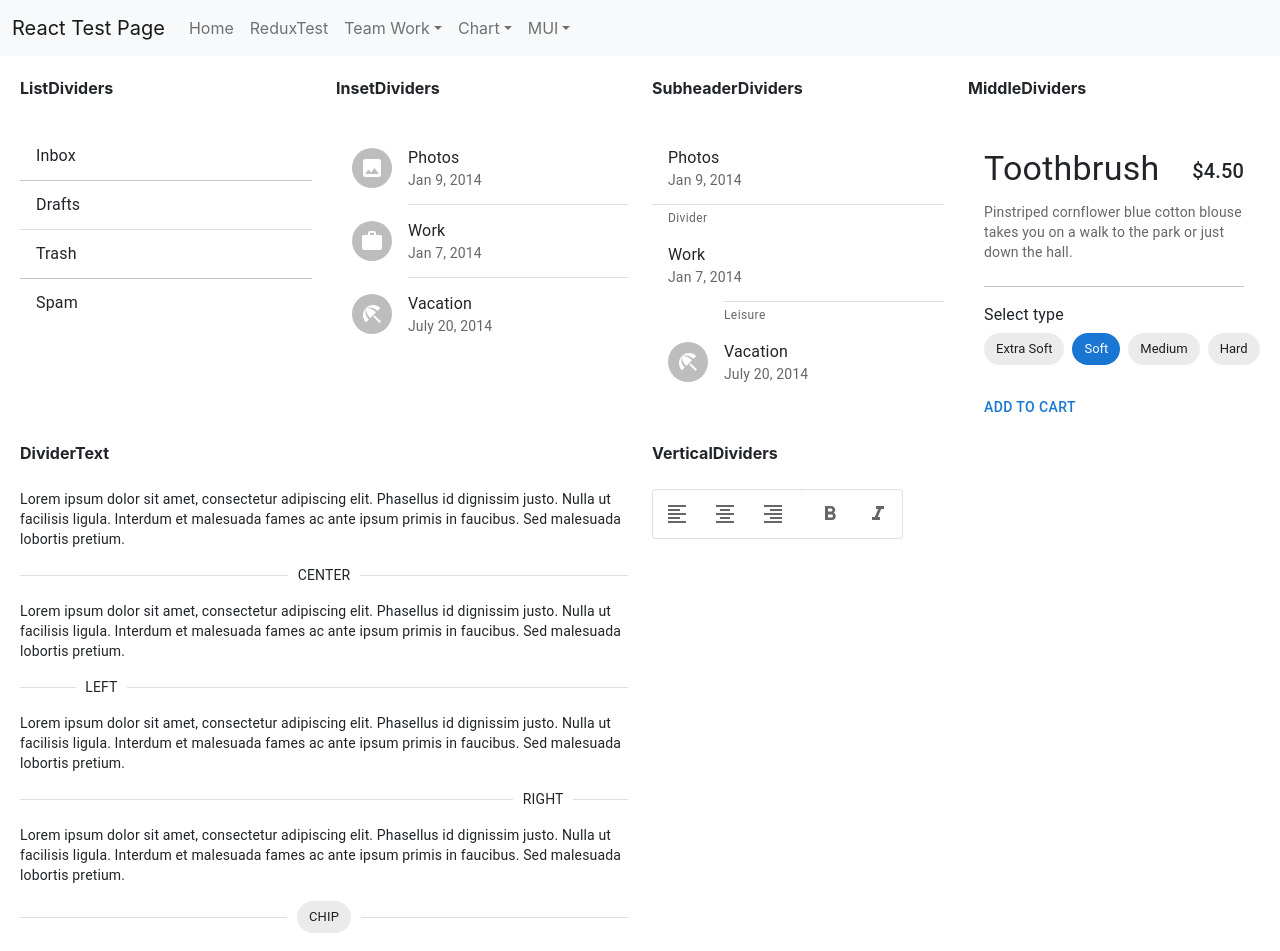
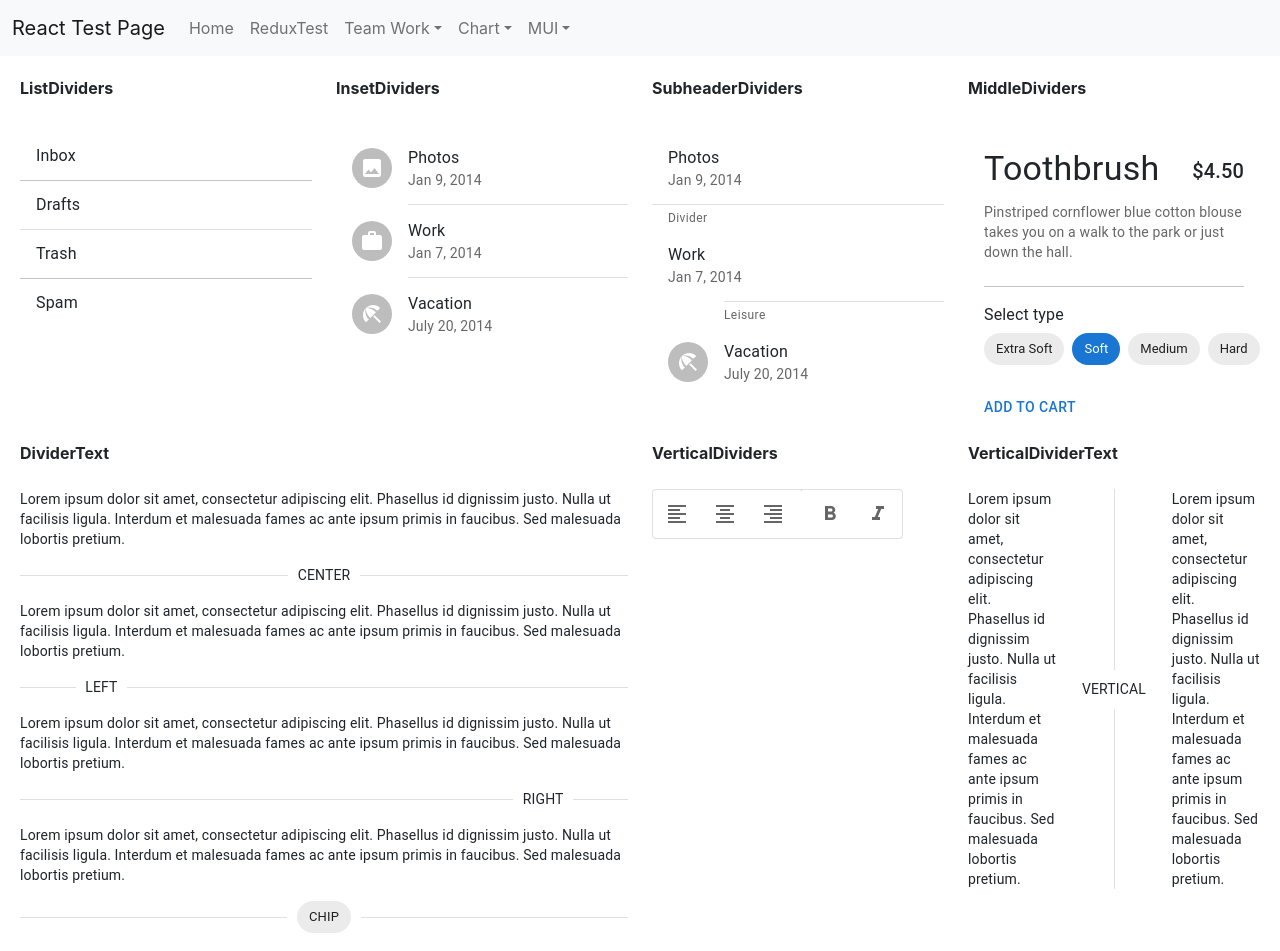
Before and after one commit to jinseok1306/React-Test, a React (Create React App) app in the folder ReactProject/client_app/: page /MUI/DividerPage in a window 1280 px wide. Shown: the top 951 px of the page. Built offline with nearby package versions, Linux system fonts and the light colour scheme.

Commit message:
MUI VerticalDividerText 테스트 완료

```diff
--- /dev/null
+++ b/ReactProject/client_app/src/components/Divider/VerticalDividerText.tsx
@@ -0,0 +1,36 @@
+import * as React from 'react';
+import { styled } from '@mui/material/styles';
+import MuiGrid from '@mui/material/Grid';
+import Divider from '@mui/material/Divider';
+
+const Grid = styled(MuiGrid)(({ theme }) => ({
+    width: '100%',
+    ...theme.typography.body2,
+    '& [role="separator"]': {
+        margin: theme.spacing(0, 2),
+    },
+}));
+
+export default function VerticalDividerText() {
+    const content = (
+        <div>
+            {`Lorem ipsum dolor sit amet, consectetur adipiscing elit. Phasellus id dignissim justo.
+   Nulla ut facilisis ligula. Interdum et malesuada fames ac ante ipsum primis in faucibus.
+   Sed malesuada lobortis pretium.`}
+        </div>
+    );
+
+    return (
+        <Grid container>
+            <Grid item xs>
+                {content}
+            </Grid>
+            <Divider orientation="vertical" flexItem>
+                VERTICAL
+            </Divider>
+            <Grid item xs>
+                {content}
+            </Grid>
+        </Grid>
+    );
+}
--- a/ReactProject/client_app/src/pages/MUI/DividerPage.tsx
+++ b/ReactProject/client_app/src/pages/MUI/DividerPage.tsx
@@ -7,6 +7,7 @@ import SubheaderDividers from '../../components/Divider/SubheaderDividers';
 import MiddleDividers from '../../components/Divider/MiddleDividers';
 import DividerText from '../../components/Divider/DividerText';
 import VerticalDividers from '../../components/Divider/VerticalDividers';
+import VerticalDividerText from '../../components/Divider/VerticalDividerText';
 
 const DividerPage = () => {
     return (
@@ -38,6 +39,10 @@ const DividerPage = () => {
                         <b>VerticalDividers</b><div>&nbsp;</div>
                         <VerticalDividers />
                     </Grid>
+                    <Grid item xs={3}>
+                        <b>VerticalDividerText</b><div>&nbsp;</div>
+                        <VerticalDividerText />
+                    </Grid>
                 </Grid>
             </div>
         </div>
```
Also changed, not shown: 1 other file (tests, documents, lock files or other folders).
